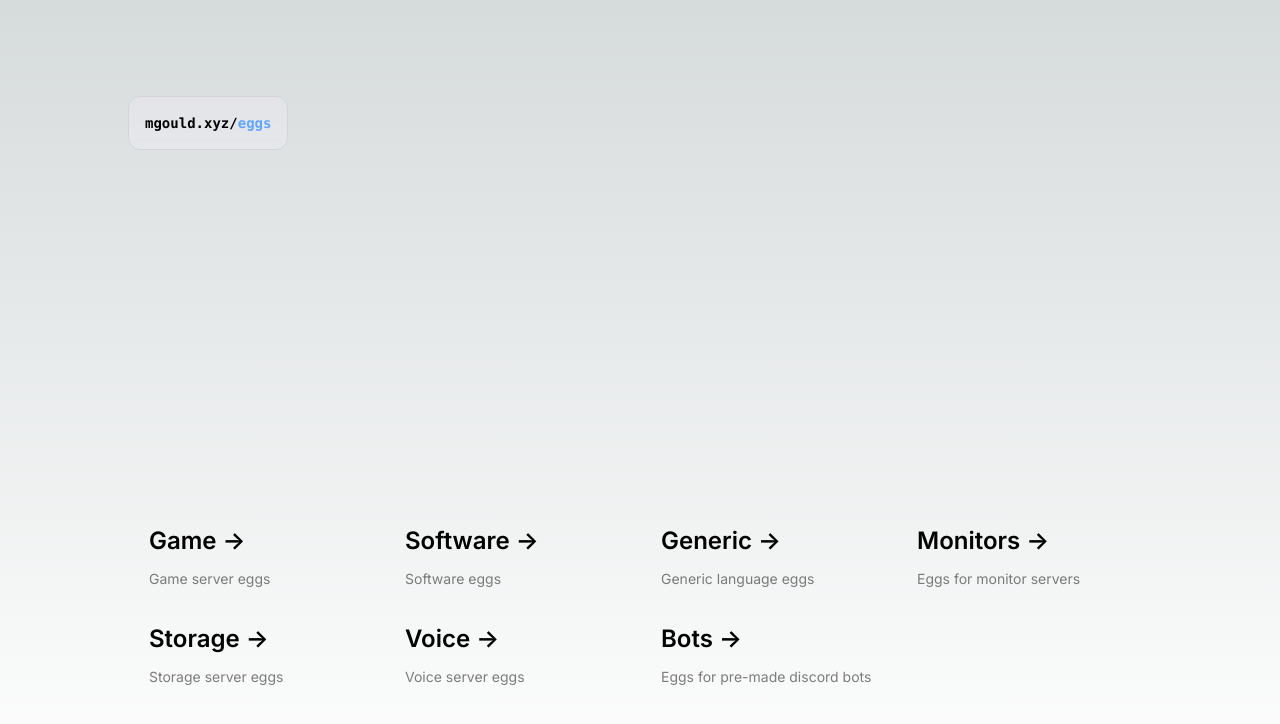
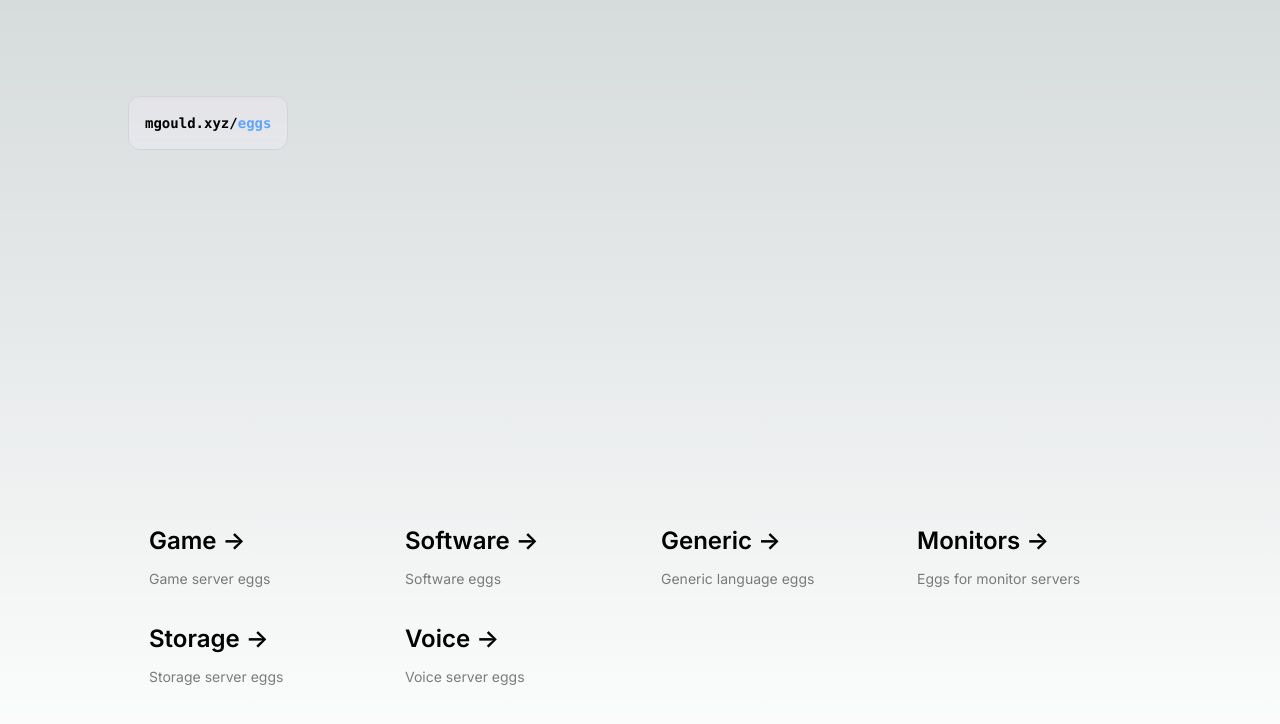
Before and after one commit to Spoopy2023/eggs.mgould.xyz, a Next.js app: page / in a window 1280 px wide. Shown: the top 724 px of the page. Built offline with nearby package versions, Linux system fonts and the light colour scheme; what tailwindcss-animated would draw is missing.

Commit message:
Update page.js

```diff
--- a/app/page.js
+++ b/app/page.js
@@ -97,20 +97,6 @@
             Voice server eggs
           </p>
         </a>
-        <a
-          href="/bots"
-          className="group rounded-lg border border-transparent px-5 py-4 transition-colors hover:border-gray-300 hover:bg-gray-100 hover:dark:border-neutral-700 hover:dark:bg-neutral-800/30"
-        >
-          <h2 className={`mb-3 text-2xl font-semibold`}>
-            Bots{" "}
-            <span className="inline-block transition-transform group-hover:translate-x-1 motion-reduce:transform-none">
-              -&gt;
-            </span>
-          </h2>
-          <p className={`m-0 max-w-[30ch] text-sm opacity-50 text-balance`}>
-            Eggs for pre-made discord bots
-          </p>
-        </a>
         {/* <a
           href="/database"
           className="group rounded-lg border border-transparent px-5 py-4 transition-colors hover:border-gray-300 hover:bg-gray-100 hover:dark:border-neutral-700 hover:dark:bg-neutral-800/30"
```
